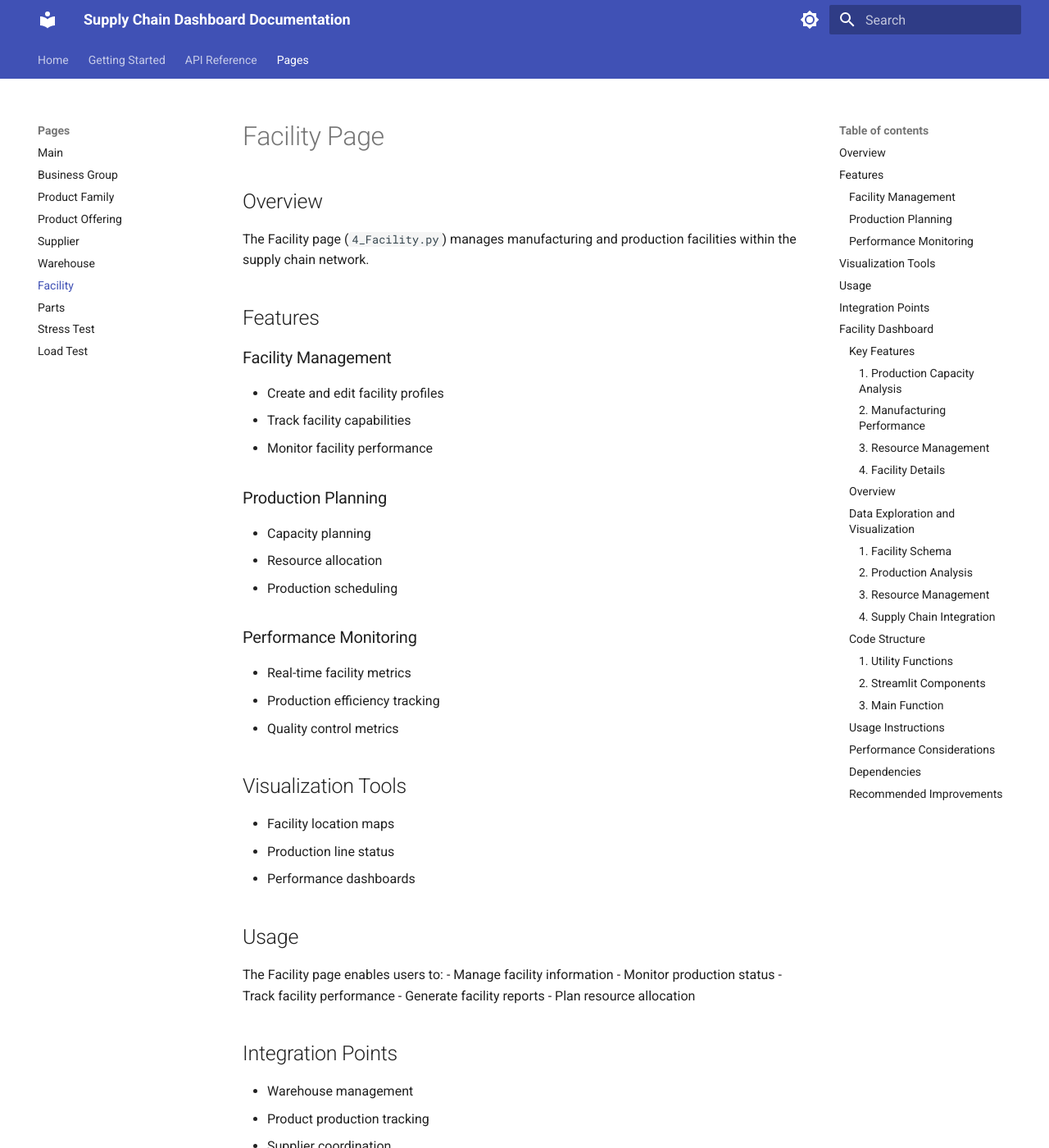
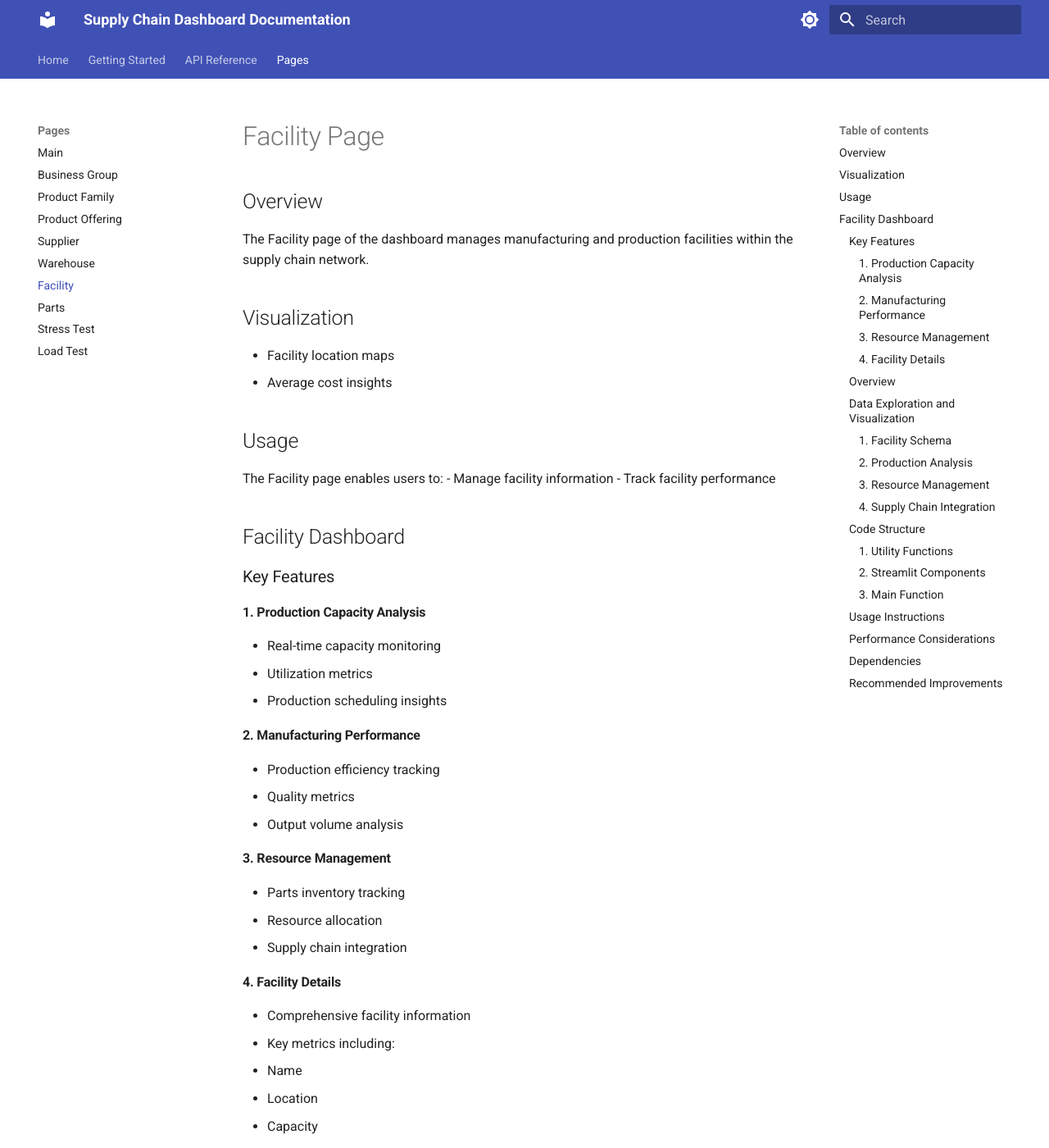
Before and after one commit to ash3173/Supply_Chain_Dashboard, an MkDocs documentation site: the page built from docs/pages/facility.md, in a window 1280 px wide and 1400 px high. Shown: the whole window at 82% size. Built offline with MkDocs 1.6.1 and Material for MkDocs 9.7.7, drawn with Linux system fonts in a browser that asks for light colours.

```diff
--- a/docs/pages/facility.md
+++ b/docs/pages/facility.md
@@ -2,43 +2,16 @@
 
 ## Overview
 
-The Facility page (`4_Facility.py`) manages manufacturing and production facilities within the supply chain network.
+The Facility page of the dashboard manages manufacturing and production facilities within the supply chain network.
 
-## Features
-
-### Facility Management
-- Create and edit facility profiles
-- Track facility capabilities
-- Monitor facility performance
-
-### Production Planning
-- Capacity planning
-- Resource allocation
-- Production scheduling
-
-### Performance Monitoring
-- Real-time facility metrics
-- Production efficiency tracking
-- Quality control metrics
-
-## Visualization Tools
+## Visualization
 - Facility location maps
-- Production line status
-- Performance dashboards
+- Average cost insights
 
 ## Usage
-
 The Facility page enables users to:
 - Manage facility information
-- Monitor production status
 - Track facility performance
-- Generate facility reports
-- Plan resource allocation
-
-## Integration Points
-- Warehouse management
-- Product production tracking
-- Supplier coordination
 
 ## Facility Dashboard
 
```
Also changed, not shown: docs/getting-started/utils.md (+0 -4 lines), docs/pages/business_group.md (+1 -36 lines), main.py (+25 -11 lines).
